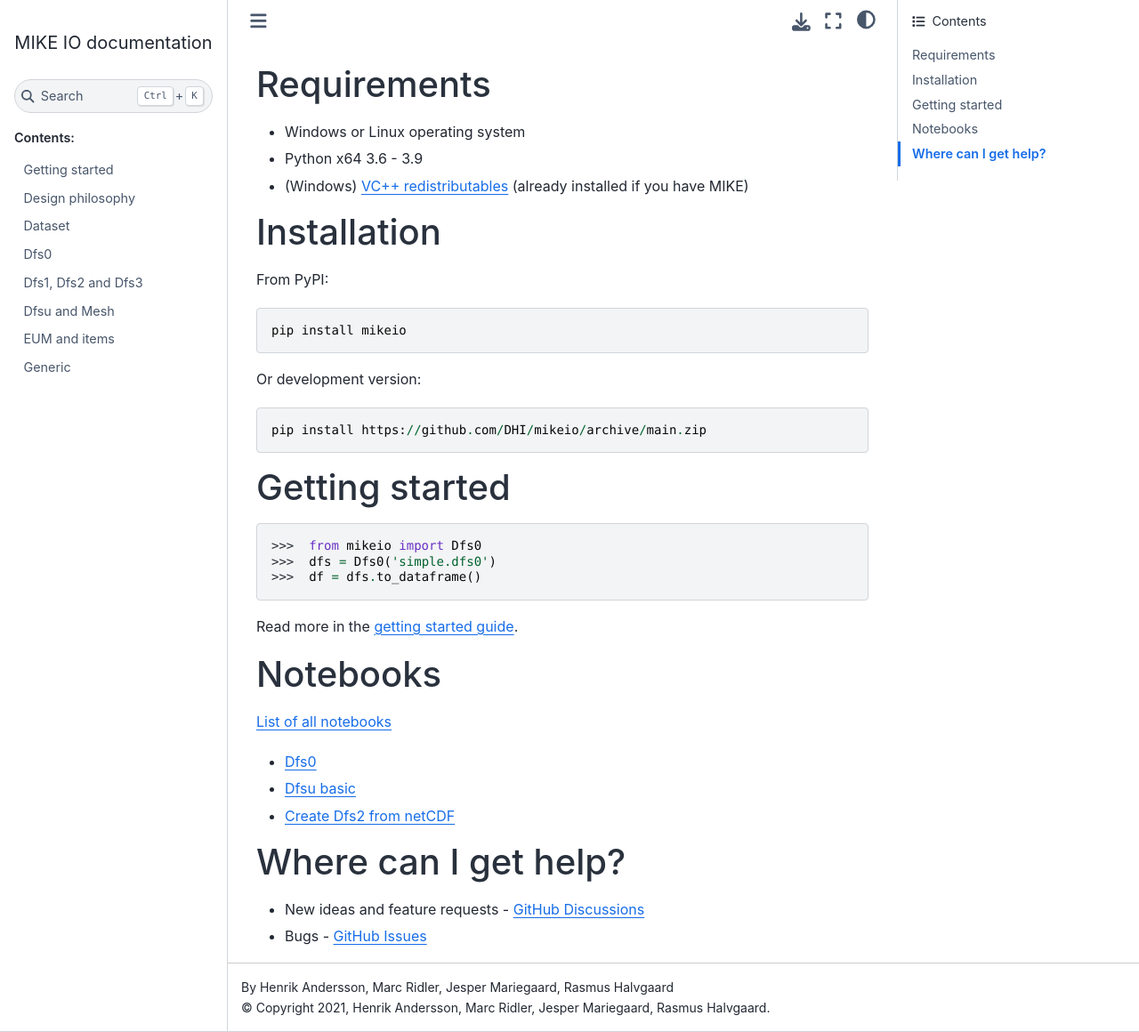
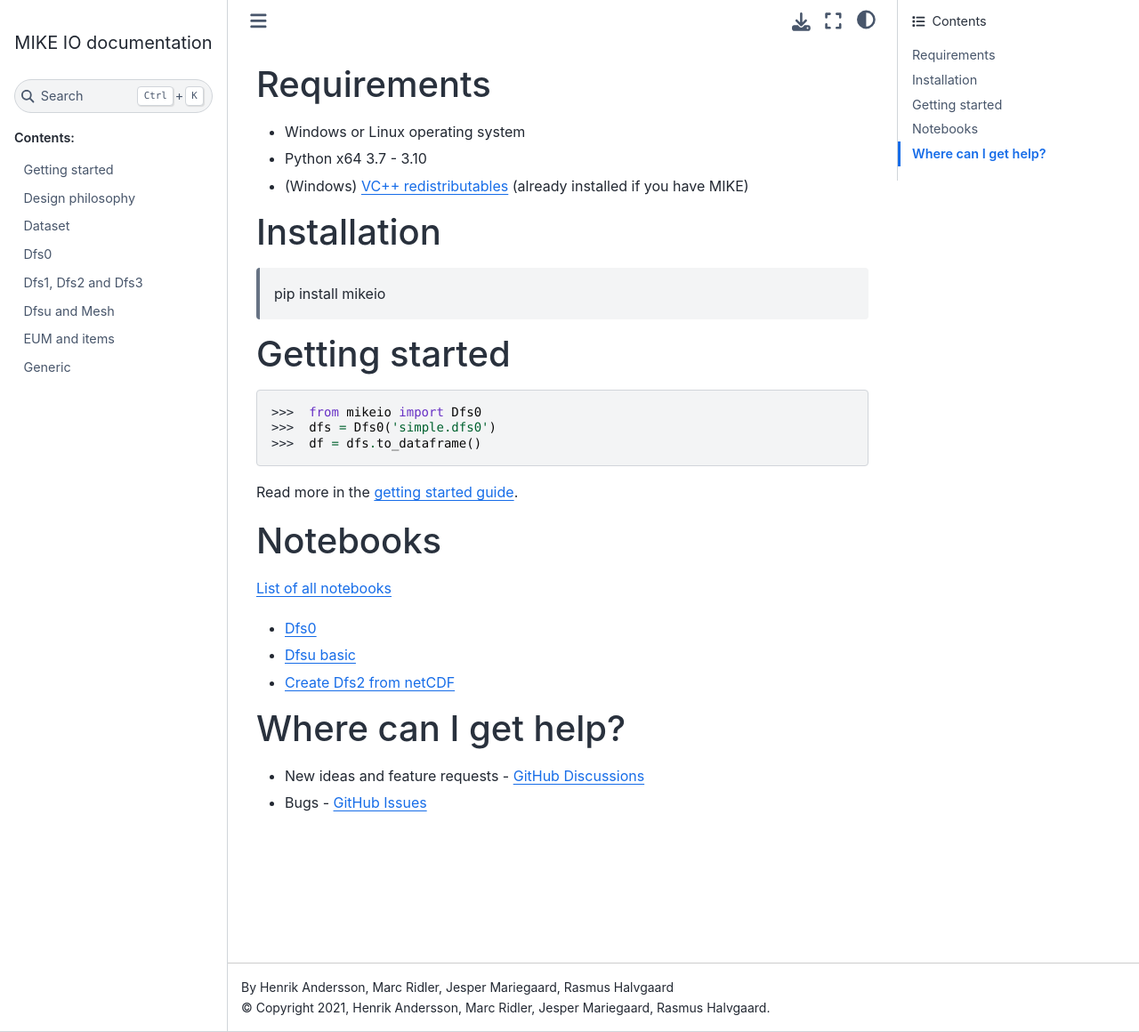
Before and after one commit to DHI/mikeio, a Sphinx documentation site: the page built from docs/intro.rst, in a window 1280 px wide and 1160 px high. Shown: the whole window at 89% size. Built offline with Sphinx 7.4.7 and the Sphinx Book theme 1.1.4, drawn with Linux system fonts in a browser that asks for light colours.

Commit message:
Python versions

```diff
--- a/docs/intro.rst
+++ b/docs/intro.rst
@@ -4,18 +4,13 @@
 ------------
 
 * Windows or Linux operating system
-* Python x64 3.6 - 3.9
+* Python x64 3.7 - 3.10
 * (Windows) `VC++ redistributables <https://support.microsoft.com/en-us/help/2977003/the-latest-supported-visual-c-downloads>`_ (already installed if you have MIKE)
 
 Installation
 ------------
-From PyPI::
 
     pip install mikeio
-
-Or development version::
-
-    pip install https://github.com/DHI/mikeio/archive/main.zip
 
 Getting started
 ---------------
```
Also changed, not shown: README.md (+2 -2 lines).
